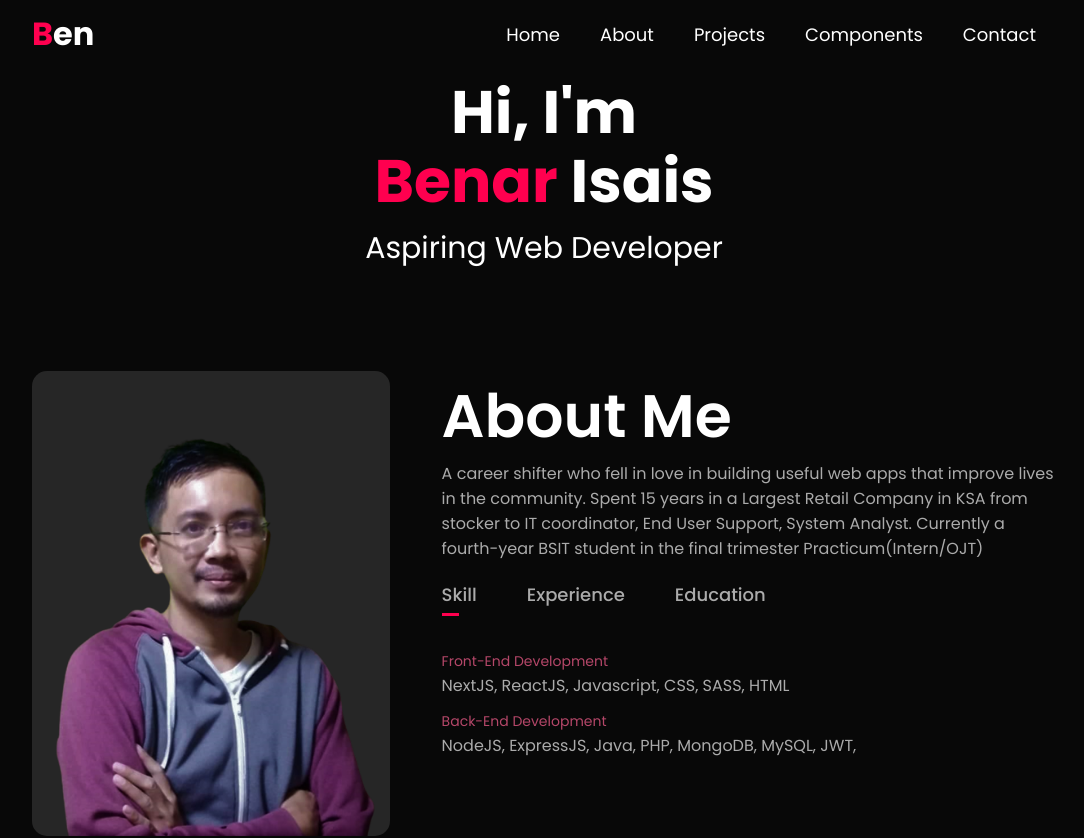
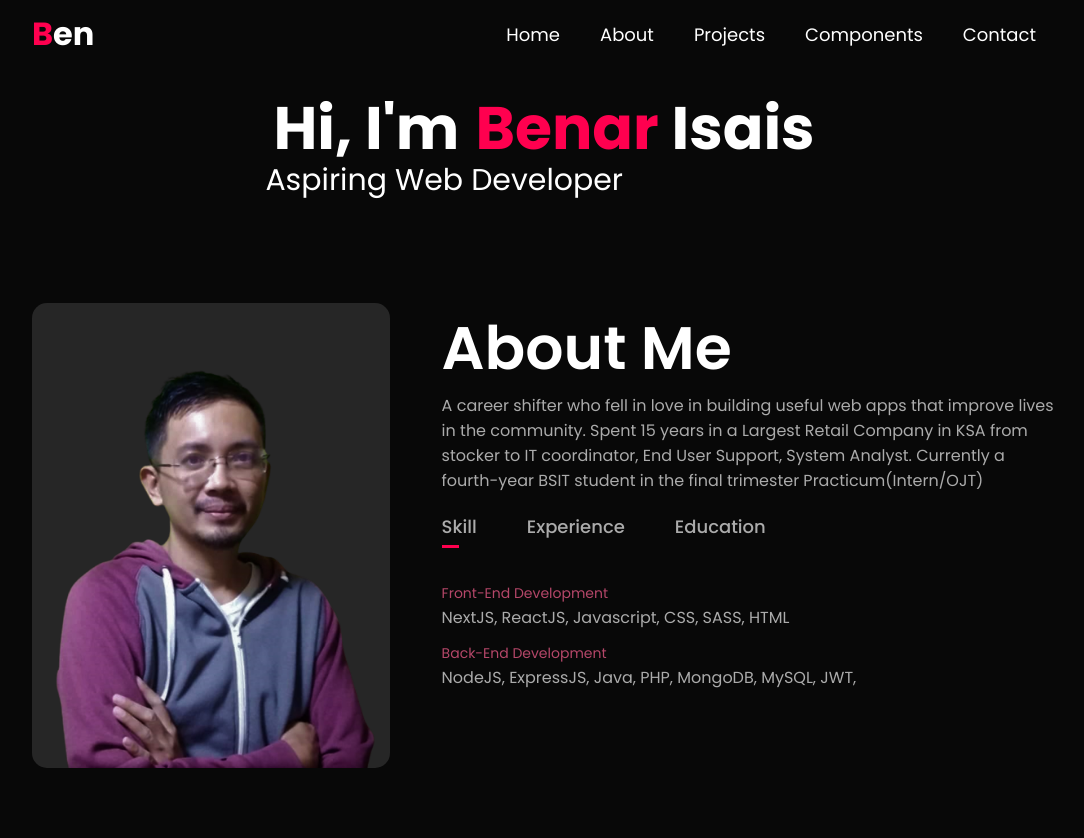
Before and after one commit to bisaisgithub/portfolio, a Next.js app: page / in a window 1280 px wide. Shown: the top 838 px of the page, without its empty margins (96-1180 px from the left). Built offline with nearby package versions, Linux system fonts and the light colour scheme.

Commit message:
adjust hero text

```diff
--- a/components/header/Header.js
+++ b/components/header/Header.js
@@ -48,10 +48,13 @@ const Header = () => {
         <div className={styles.headerText}>
           {/* <p>Aspiring Web Developer</p> */}
           <div>
-            <h1>Hi, I{`'`}m</h1>
-            <h1>
-              <span>Benar</span> Isais
-            </h1>
+            <div>
+              <h1>Hi, I'm</h1>
+              <h1>
+                <span>Benar</span> Isais
+              </h1>
+            </div>
+
             <p>Aspiring Web Developer</p>
           </div>
           {/* <img src="./images/benHeader3.png" alt="" /> */}
--- a/styles/Header.module.scss
+++ b/styles/Header.module.scss
@@ -91,7 +91,8 @@
       display: flex;
       align-items: center;
       justify-content: center;
-      margin-top: 30px;
+      margin-top: 40px;
+
       @media only screen and (max-width: 960px){
         // margin-top: 100%;
         font-size: 24px;
@@ -99,8 +100,13 @@
       h1{
         font-size: 60px;
         text-align: center;
-        &:first-child{
-          line-height: .8;
+        margin: 0 .5rem;
+        line-height: 1;
+        // &:first-child{
+        //   line-height: .8;
+        // }
+        @media only screen and (max-width: 410px){
+          margin: 0;
         }
         @media only screen and (max-width: 960px){
           font-size: 50px;
@@ -122,6 +128,15 @@
           display: none;
         }
       }
+      div{
+        div{
+          display: flex;
+          @media only screen and (max-width: 610px){
+            // margin-top: 100%;
+            flex-direction: column;
+          }
+        }
+      }
     }
   }
 }
```
